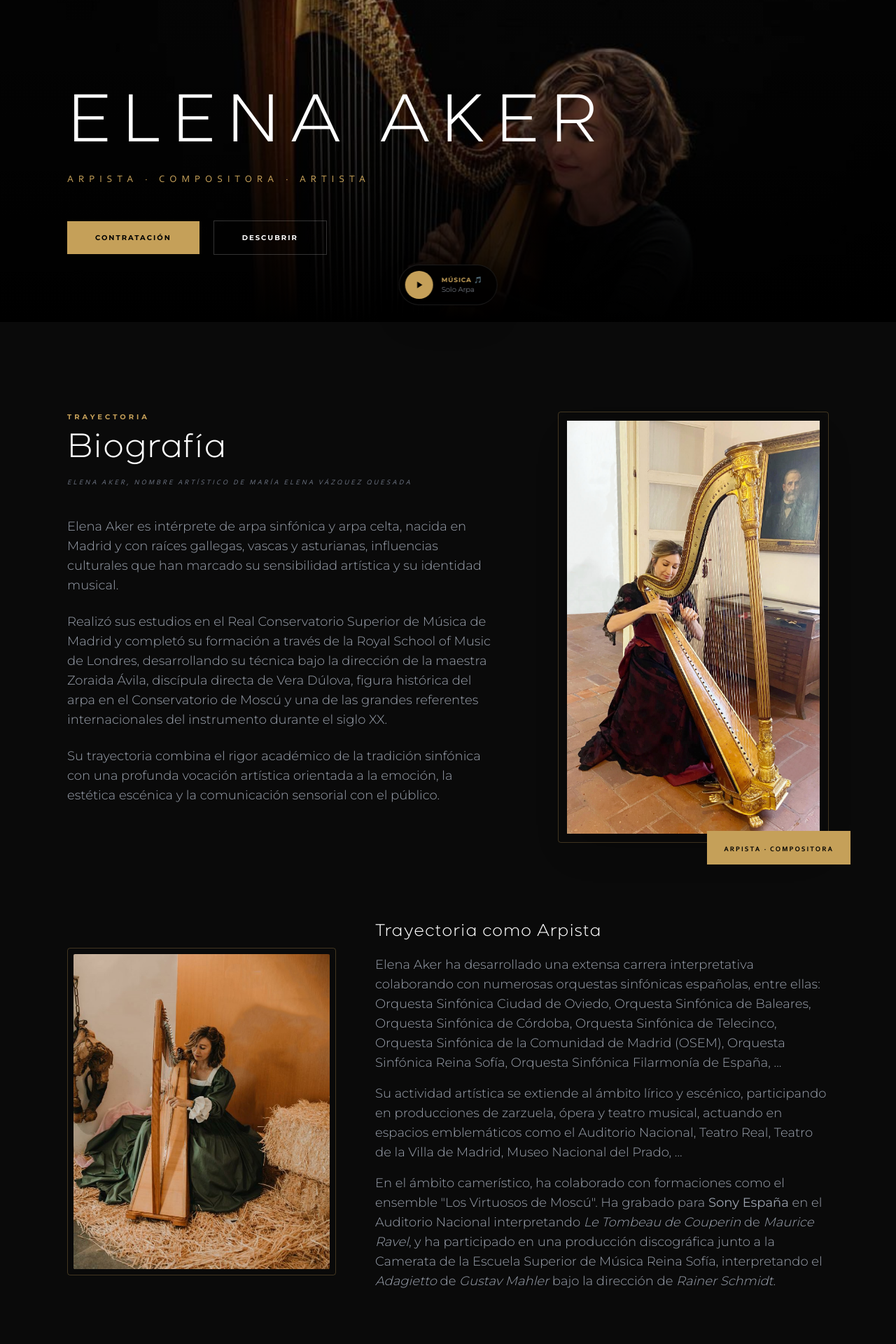
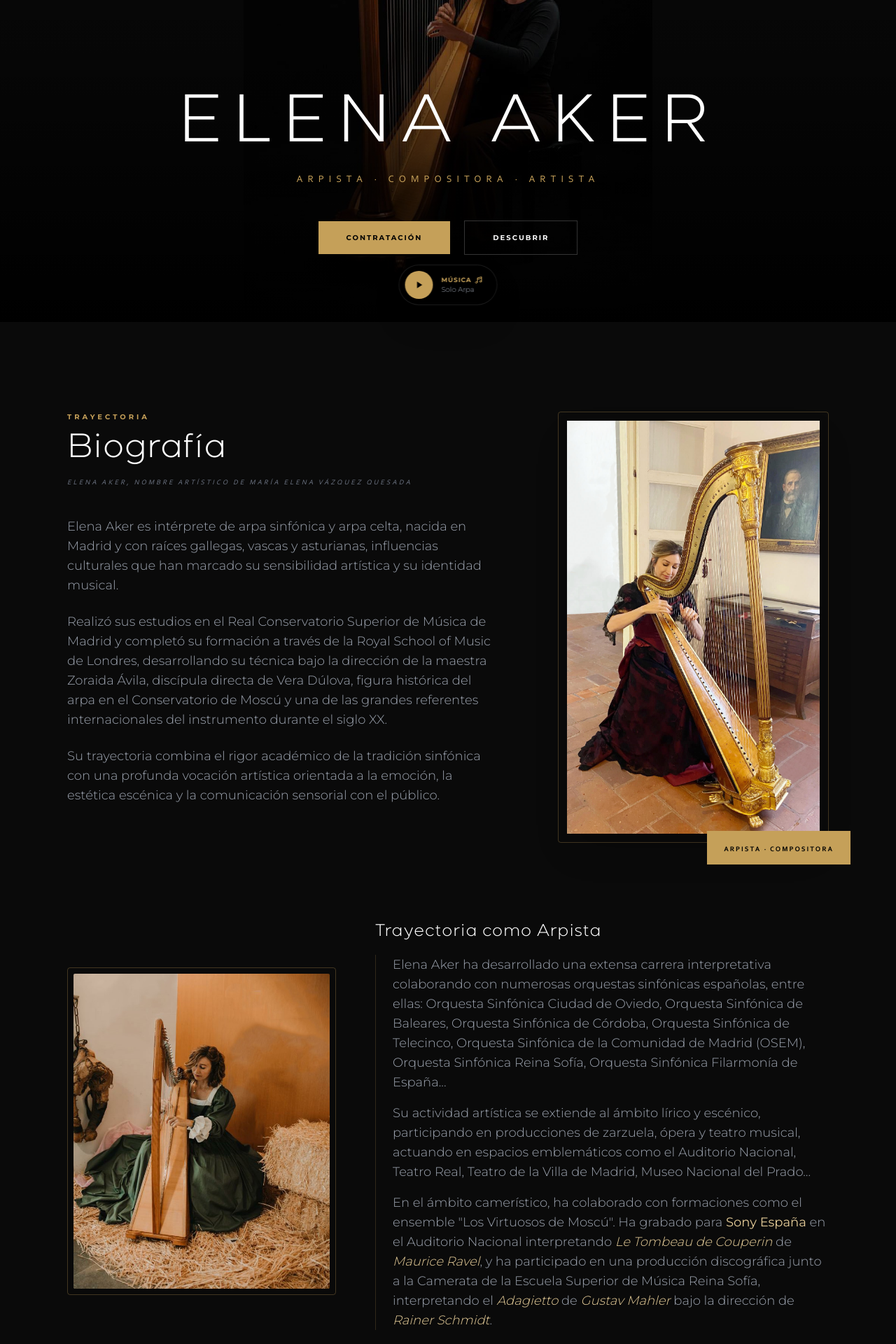
Before and after one commit to seacomoseo/elenaaker.com, a React (Vite) app: page / in a window 1280 px wide. Shown: the part 340-2260 px from the top of the page at 70% size. Built offline with nearby package versions, Linux system fonts and the light colour scheme.

Commit message:
fix: hero background, pdf filename, discography layout and styles

```diff
--- a/App.tsx
+++ b/App.tsx
@@ -160,7 +160,10 @@ const AudioPlayer = ({ lang }: { lang: Language }) => {
         )}
       </button>
       <div className="flex flex-col min-w-0">
-        <span className="text-[9px] uppercase tracking-widest font-bold text-[#c5a059] truncate">{t.label}</span>
+        <span className="text-[9px] uppercase tracking-widest font-bold text-[#c5a059] truncate flex items-center gap-1">
+          {t.label}
+          <svg className="w-3 h-3" fill="none" stroke="currentColor" viewBox="0 0 24 24"><path strokeLinecap="round" strokeLinejoin="round" strokeWidth="2" d="M9 19V6l12-3v13M9 19c0 1.105-1.343 2-3 2s-3-.895-3-2 1.343-2 3-2 3 .895 3 2zm12-3c0 1.105-1.343 2-3 2s-3-.895-3-2 1.343-2 3-2 3 .895 3 2zM9 10l12-3" /></svg>
+        </span>
         <span className="text-[10px] text-gray-400 font-light truncate">{t.track}</span>
       </div>
     </div>
@@ -172,22 +175,22 @@ const AudioPlayer = ({ lang }: { lang: Language }) => {
 const Hero = ({ lang }: { lang: Language }) => {
   const t = translations[lang].hero;
   return (
-    <section id="home" className="relative h-screen flex flex-col justify-end overflow-hidden pb-16 md:pb-24">
+    <section id="home" className="relative h-screen flex flex-col justify-end overflow-hidden pb-16 pb-24">
       <div
-        className="absolute inset-0 bg-cover bg-[center_10%] bg-fixed"
+        className="absolute inset-0 bg-fixed bg-[length:auto_100%] bg-center bg-no-repeat"
         style={{ backgroundImage: `url(${ASSETS.heroImg})` }}
       />
       <div className="absolute inset-0 bg-black/10" />
       <div className="absolute inset-0 bg-gradient-to-t from-black via-black/30 to-transparent" />
 
-      <div className="relative z-10 text-center md:text-left px-6 md:px-24 w-full">
+      <div className="relative z-10 text-center px-6 md:px-24 w-full">
         <h1 className="text-[clamp(2.5rem,8vw,6rem)] font-display mb-4 leading-none tracking-[0.1em] md:tracking-[0.15em] font-light uppercase whitespace-nowrap opacity-0 animate-[fadeIn_1.5s_ease-out_forwards]">
           {t.title}
         </h1>
         <p className="text-[10px] sm:text-xs md:text-sm uppercase tracking-[0.4em] md:tracking-[0.5em] font-subtitle text-[#c5a059] mb-8 md:mb-12 opacity-0 animate-[fadeIn_1.5s_ease-out_0.5s_forwards]">
           {t.subtitle}
         </p>
-        <div className="flex flex-col sm:flex-row items-center justify-center md:justify-start gap-5 opacity-0 animate-[fadeIn_1.5s_ease-out_1s_forwards]">
+        <div className="flex flex-row flex-wrap items-center justify-center gap-5 opacity-0 animate-[fadeIn_1.5s_ease-out_1s_forwards]">
           <a
             href="#services"
             className="px-10 py-4 bg-[#c5a059] text-black text-[10px] font-bold uppercase tracking-[0.2em] hover:bg-white transition-all"
@@ -251,7 +254,7 @@ const Biography = ({ lang, onOpenLightbox }: { lang: Language, onOpenLightbox: (
           <span className="text-[10px] font-bold uppercase tracking-[0.4em] text-[#c5a059] mb-4 block">{t.sectionLabel}</span>
           <h2 className="text-4xl md:text-5xl font-display font-light mb-4">{t.title}</h2>
           <p className="text-[10px] uppercase tracking-[0.3em] text-gray-500 mb-10 font-subtitle italic">{t.stageName}</p>
-          <div className="space-y-6 text-gray-400 leading-relaxed font-light text-base md:text-lg">
+          <div className="space-y-6 text-gray-400 leading-relaxed font-light text-base md:text-lg bio-text">
             {t.summary.split('\n\n').map((para, i) => (
               <p key={i} dangerouslySetInnerHTML={{ __html: para }} />
             ))}
@@ -289,7 +292,7 @@ const Biography = ({ lang, onOpenLightbox }: { lang: Language, onOpenLightbox: (
               {/* Text Side */}
               <div className="flex-1">
                 <h3 className="text-xl md:text-2xl font-display font-light mb-4 text-white tracking-wide">{section.heading}</h3>
-                <div className={`text-gray-400 font-light text-base md:text-lg leading-relaxed ${section.isVision ? 'border-l border-[#c5a059]/20 pl-6' : ''}`}>
+                <div className="text-gray-400 font-light text-base md:text-lg leading-relaxed bio-text border-l border-[#c5a059]/20 pl-6">
                   {section.text.split('\n\n').map((p, j) => (
                     <p key={j} className="mb-4" dangerouslySetInnerHTML={{ __html: p }} />
                   ))}
@@ -599,8 +602,9 @@ const Discography = ({ lang }: { lang: Language }) => {
   };
 
   return (
-    <section id="albums" className="relative py-24 md:py-32 overflow-hidden">
-      <div className="absolute inset-0">
+    <>
+      {/* Contenedor divisor para el vídeo, ya no es background de los álbumes */}
+      <div className="w-full bg-[#0a0a0a] flex items-center justify-center">
         <video
           ref={videoRef}
           src={ASSETS.videoBg}
@@ -608,16 +612,11 @@ const Discography = ({ lang }: { lang: Language }) => {
           loop
           playsInline
           preload="none"
-          className="w-full h-full object-cover"
-        />
-        <div
-          className="absolute inset-0"
-          style={{
-            background: 'radial-gradient(ellipse at center, rgba(0,0,0,0) 0%, rgba(0,0,0,0.4) 60%, rgba(0,0,0,0.8) 100%)',
-          }}
+          className="w-full h-auto object-cover"
         />
       </div>
 
+    <section id="albums" className="relative py-24 md:py-32 overflow-hidden bg-[#151515]">
       <div className="relative z-10">
         <div className="max-w-7xl mx-auto px-6 md:px-24">
           <div className="flex items-end justify-between mb-16 md:mb-20">
@@ -660,7 +659,7 @@ const Discography = ({ lang }: { lang: Language }) => {
           }}
         >
           {ALBUMS.map((album, idx) => (
-            <div key={idx} className="flex-shrink-0 w-[280px] sm:w-[320px] snap-center group bg-black/40 p-6 border border-white/5 rounded-lg backdrop-blur-sm hover:border-[#c5a059]/40 transition-all">
+            <div key={idx} className="flex-shrink-0 w-[280px] sm:w-[320px] snap-center group bg-[#222] p-6 border border-white/5 rounded-lg backdrop-blur-sm hover:border-[#c5a059]/40 transition-all">
               <div className="relative overflow-hidden aspect-square mb-6 shadow-2xl rounded group/img">
                 <img
                   src={album.image}
@@ -696,6 +695,7 @@ const Discography = ({ lang }: { lang: Language }) => {
         </div>
       </div>
     </section>
+    </>
   );
 };
 
--- a/constants.tsx
+++ b/constants.tsx
@@ -72,7 +72,7 @@ export const REVIEWS: ReviewItem[] = [
     date: '2004',
     image: '/src/fotos/adagietto-mahler.jpg',
     youtubeUrl: 'https://www.youtube.com/watch?v=tChniKLgbjo',
-    sourceUrl: '/src/prensa/critica-mahler.jpg',
+    sourceUrl: '/pdf/critica-mundo-clasico.pdf',
   },
   {
     id: 'harpDream',
--- a/index.css
+++ b/index.css
@@ -71,3 +71,13 @@ html {
     background-attachment: scroll;
   }
 }
+
+/* Bio Text Contrast & Weight */
+.bio-text b, .bio-text strong {
+  color: #e5cc98;
+}
+
+.bio-text i, .bio-text em {
+  font-style: italic;
+  color: #e5cc98;
+}
--- a/translations.ts
+++ b/translations.ts
@@ -26,9 +26,9 @@ export const translations = {
       readMore: 'Leer más',
       readLess: 'Cerrar',
       extendedTitle: 'Trayectoria Completa',
-      extendedCareer: 'Elena Aker ha desarrollado una extensa carrera interpretativa colaborando con numerosas orquestas sinfónicas españolas, entre ellas: Orquesta Sinfónica Ciudad de Oviedo, Orquesta Sinfónica de Baleares, Orquesta Sinfónica de Córdoba, Orquesta Sinfónica de Telecinco, Orquesta Sinfónica de la Comunidad de Madrid (OSEM), Orquesta Sinfónica Reina Sofía, Orquesta Sinfónica Filarmonía de España, ...\n\nSu actividad artística se extiende al ámbito lírico y escénico, participando en producciones de zarzuela, ópera y teatro musical, actuando en espacios emblemáticos como el Auditorio Nacional, Teatro Real, Teatro de la Villa de Madrid, Museo Nacional del Prado, ...\n\nEn el ámbito camerístico, ha colaborado con formaciones como el ensemble "Los Virtuosos de Moscú". Ha grabado para <b>Sony España</b> en el Auditorio Nacional interpretando <i>Le Tombeau de Couperin</i> de <i>Maurice Ravel</i>, y ha participado en una producción discográfica junto a la Camerata de la Escuela Superior de Música Reina Sofía, interpretando el <i>Adagietto</i> de <i>Gustav Mahler</i> bajo la dirección de <i>Rainer Schmidt</i>.',
+      extendedCareer: 'Elena Aker ha desarrollado una extensa carrera interpretativa colaborando con numerosas orquestas sinfónicas españolas, entre ellas: Orquesta Sinfónica Ciudad de Oviedo, Orquesta Sinfónica de Baleares, Orquesta Sinfónica de Córdoba, Orquesta Sinfónica de Telecinco, Orquesta Sinfónica de la Comunidad de Madrid (OSEM), Orquesta Sinfónica Reina Sofía, Orquesta Sinfónica Filarmonía de España...\n\nSu actividad artística se extiende al ámbito lírico y escénico, participando en producciones de zarzuela, ópera y teatro musical, actuando en espacios emblemáticos como el Auditorio Nacional, Teatro Real, Teatro de la Villa de Madrid, Museo Nacional del Prado...\n\nEn el ámbito camerístico, ha colaborado con formaciones como el ensemble "Los Virtuosos de Moscú". Ha grabado para <b>Sony España</b> en el Auditorio Nacional interpretando <i>Le Tombeau de Couperin</i> de <i>Maurice Ravel</i>, y ha participado en una producción discográfica junto a la Camerata de la Escuela Superior de Música Reina Sofía, interpretando el <i>Adagietto</i> de <i>Gustav Mahler</i> bajo la dirección de <i>Rainer Schmidt</i>.',
       extendedHighlights: 'Entre los hitos más destacados de su carrera figuran: concierto inaugural del Auditorio Cardenal Gonzaga ante <b>S. M. la Reina Doña Sofía</b>, participación en el Ciclo de Música Renacentista de Caja Madrid, estrenos de obras contemporáneas en actos culturales e institucionales, invitaciones recurrentes como arpista por la Embajada de Irlanda, y dirección musical de diversas agrupaciones vocales y proyectos escénicos. Su interpretación se distingue por una expresividad profunda, una cuidada estética sonora y una capacidad singular para generar atmósferas emocionales que conectan con el oyente.',
-      extendedHospitality: 'Elena Aker desarrolla propuestas musicales específicamente para el sector hotelero, turístico y gastronómico de alta gama. Ha colaborado con reconocidos hoteles y espacios de lujo como: <b>Westin Palace</b>, <b>Hotel Ritz</b>, <b>Hilton</b>, <b>Hotel Villamagna</b>, <b>Vincci del Mar</b>, <b>Mirasierra Suites</b>, <b>Servigroup Hotels</b>, ... Estas colaboraciones avalan una trayectoria artística consolidada en el sector hospitality premium, donde la música en directo se convierte en un elemento diferenciador de la experiencia del cliente.',
+      extendedHospitality: 'Elena Aker desarrolla propuestas musicales específicamente para el sector hotelero, turístico y gastronómico de alta gama. Ha colaborado con reconocidos hoteles y espacios de lujo como: <b>Westin Palace</b>, <b>Hotel Ritz</b>, <b>Hilton</b>, <b>Hotel Villamagna</b>, <b>Vincci del Mar</b>, <b>Mirasierra Suites</b>, <b>Servigroup Hotels</b>... Estas colaboraciones avalan una trayectoria artística consolidada en el sector hospitality premium, donde la música en directo se convierte en un elemento diferenciador de la experiencia del cliente.',
       extendedComposition: 'Paralelamente a su carrera interpretativa, desarrolla una sólida trayectoria creativa como compositora, productora musical, cantante, locutora y creadora audiovisual. Realiza producciones musicales incluyendo composición original, arreglos y música sincronizada para cine, publicidad y proyectos audiovisuales. Durante más de dos décadas ha trabajado en las principales cadenas de televisión españolas —TVE1, TVE2, Antena 3, Telecinco, Cuatro, Canal Plus y diversas plataformas digitales— tanto en funciones artísticas como de producción sonora.',
       extendedSinger: 'Su versatilidad se extiende al ámbito vocal, destacando como miembro del cuarteto vocal televisivo del programa <b>Lo + Plus</b>, participación como vocalista en campañas publicitarias televisivas y colaboraciones en diversos proyectos discográfico.\n\nTambién desarrolla sesiones de <b>bienestar emocional</b> (Harp Wellness) a través de la vibración sonora del arpa para entornos corporativos y espacios terapéuticos.',
       extendedLegacy: 'A través de su proyecto educativo, busca acercar la música y el arte a la infancia y juventud mediante conciertos didácticos. Su compromiso social incluye formatos solidarios para colectivos infantiles en situación vulnerable, integrando la música como herramienta de transformación y apoyo.',
@@ -141,7 +141,7 @@ export const translations = {
       privateArea: 'Área Privada',
     },
     audioPlayer: {
-      label: 'Música 🎵',
+      label: 'Música',
       track: 'Solo Arpa',
     },
   },
@@ -169,11 +169,11 @@ export const translations = {
       readMore: 'Read more',
       readLess: 'Close',
       extendedTitle: 'Full Career',
-      extendedCareer: 'Elena Aker has developed an extensive interpretive career collaborating with numerous Spanish symphonic orchestras, including: Ciudad de Oviedo Symphonic Orchestra, Balearic Symphonic Orchestra, Córdoba Symphonic Orchestra, Telecinco Symphonic Orchestra, Community of Madrid Symphonic Orchestra (OSEM), Reina Sofía Symphonic Orchestra and Filarmonía de España Symphonic Orchestra.\n\nHer artistic activity extends to the lyric and stage realm, participating in zarzuela, opera and musical theatre productions, performing in emblematic venues such as the National Auditorium, Teatro Real, Teatro de la Villa de Madrid and the National Prado Museum. In the chamber music field, she has collaborated with ensembles such as "Los Virtuosos de Moscú". She has recorded for Sony Spain at the National Auditorium performing Le Tombeau de Couperin by Maurice Ravel, and participated in a recording production alongside the Camerata of the Reina Sofía Superior School of Music, performing Gustav Mahler\'s Adagietto under the direction of Rainer Schmidt.',
-      extendedHighlights: 'Among the most notable milestones of her career: inaugural concert at the Cardenal Gonzaga Auditorium before H.M. Queen Sofía, participation in the Caja Madrid Renaissance Music Cycle, premieres of contemporary works in cultural and institutional acts, recurring invitations as harpist by the Embassy of Ireland, and musical direction of various vocal groups and stage projects. Her performance is distinguished by deep expressiveness and a singular ability to generate emotional atmospheres.',
-      extendedHospitality: 'Elena Aker develops musical proposals specifically for the high-end hotel, tourism, and gastronomic sectors. She has collaborated with renowned luxury hotels and venues such as: Westin Palace, Hotel Ritz, Hilton, Hotel Villamagna, Vincci del Mar, Mirasierra Suites, and Servigroup Hotels. These collaborations attest to a consolidated artistic trajectory in the premium hospitality sector, where live music becomes a differentiating element of the guest experience.',
-      extendedComposition: 'Parallel to her interpretive career, she develops a solid creative trajectory as a composer, music producer, singer, voice-over artist and audiovisual creator. She undertakes music productions including original composition, arrangements and synchronized music for film, advertising and audiovisual projects. For over two decades she has worked at Spain\'s major television networks — TVE, Antena 3, Telecinco, Cuatro, Canal Plus and various digital platforms — in both artistic and sound production roles.',
-      extendedSinger: 'Her artistic versatility extends to the vocal realm, notably as a member of the vocal quartet on the TV show Lo + Plus, as a vocalist in television advertising campaigns and vocal collaborations on various recording projects. She also develops emotional wellbeing sessions (Harp Wellness) through the sound vibration of the harp for corporate environments and therapeutic spaces.',
+      extendedCareer: 'Elena Aker has developed an extensive interpretive career collaborating with numerous Spanish symphonic orchestras, including: Ciudad de Oviedo Symphonic Orchestra, Balearic Symphonic Orchestra, Córdoba Symphonic Orchestra, Telecinco Symphonic Orchestra, Community of Madrid Symphonic Orchestra (OSEM), Reina Sofía Symphonic Orchestra, Filarmonía de España Symphonic Orchestra...\n\nHer artistic activity extends to the lyric and stage realm, participating in zarzuela, opera and musical theatre productions, performing in emblematic venues such as the National Auditorium, Teatro Real, Teatro de la Villa de Madrid, National Prado Museum...\n\nIn the chamber music field, she has collaborated with ensembles such as "Los Virtuosos de Moscú". She has recorded for <b>Sony Spain</b> at the National Auditorium performing <i>Le Tombeau de Couperin</i> by <i>Maurice Ravel</i>, and participated in a recording production alongside the Camerata of the Reina Sofía Superior School of Music, performing Gustav Mahler\'s <i>Adagietto</i> under the direction of <i>Rainer Schmidt</i>.',
+      extendedHighlights: 'Among the most notable milestones of her career: inaugural concert at the Cardenal Gonzaga Auditorium before <b>H.M. Queen Sofía</b>, participation in the Caja Madrid Renaissance Music Cycle, premieres of contemporary works in cultural and institutional acts, recurring invitations as harpist by the Embassy of Ireland, and musical direction of various vocal groups and stage projects. Her performance is distinguished by deep expressiveness and a singular ability to generate emotional atmospheres.',
+      extendedHospitality: 'Elena Aker develops musical proposals specifically for the high-end hotel, tourism, and gastronomic sectors. She has collaborated with renowned luxury hotels and venues such as: <b>Westin Palace</b>, <b>Hotel Ritz</b>, <b>Hilton</b>, <b>Hotel Villamagna</b>, <b>Vincci del Mar</b>, <b>Mirasierra Suites</b>, <b>Servigroup Hotels</b>... These collaborations attest to a consolidated artistic trajectory in the premium hospitality sector, where live music becomes a differentiating element of the guest experience.',
+      extendedComposition: 'Parallel to her interpretive career, she develops a solid creative trajectory as a composer, music producer, singer, voice-over artist and audiovisual creator. She undertakes music productions including original composition, arrangements and synchronized music for film, advertising and audiovisual projects. For over two decades she has worked at Spain\'s major television networks — TVE1, TVE2, Antena 3, Telecinco, Cuatro, Canal Plus and various digital platforms — in both artistic and sound production roles.',
+      extendedSinger: 'Her artistic versatility extends to the vocal realm, notably as a member of the television vocal quartet on the TV show <b>Lo + Plus</b>, as a vocalist in television advertising campaigns and vocal collaborations on various recording projects.\n\nShe also develops <b>emotional wellbeing</b> sessions (Harp Wellness) through the sound vibration of the harp for corporate environments and therapeutic spaces.',
       extendedLegacy: 'Through her educational project, she seeks to bring music and art closer to childhood and youth through educational concerts. Her social commitment includes solidarity formats for children\'s groups in vulnerable situations, integrating music as a tool for transformation and support.',
       extendedVision: 'Elena Aker\'s work is founded on the pursuit of a musical expression that integrates technical excellence, aesthetic sensitivity and emotional communication, conceiving each performance as a unique and unrepeatable artistic experience.',
     },
@@ -284,7 +284,7 @@ export const translations = {
       privateArea: 'Private Area',
     },
     audioPlayer: {
-      label: 'Background Music',
+      label: 'Music',
       track: 'Solo Harp',
     },
   },
```
Also changed, not shown: public/src/prensa/critica-mahler.jpg (deleted), 1 other file (tests, documents, lock files or other folders).
